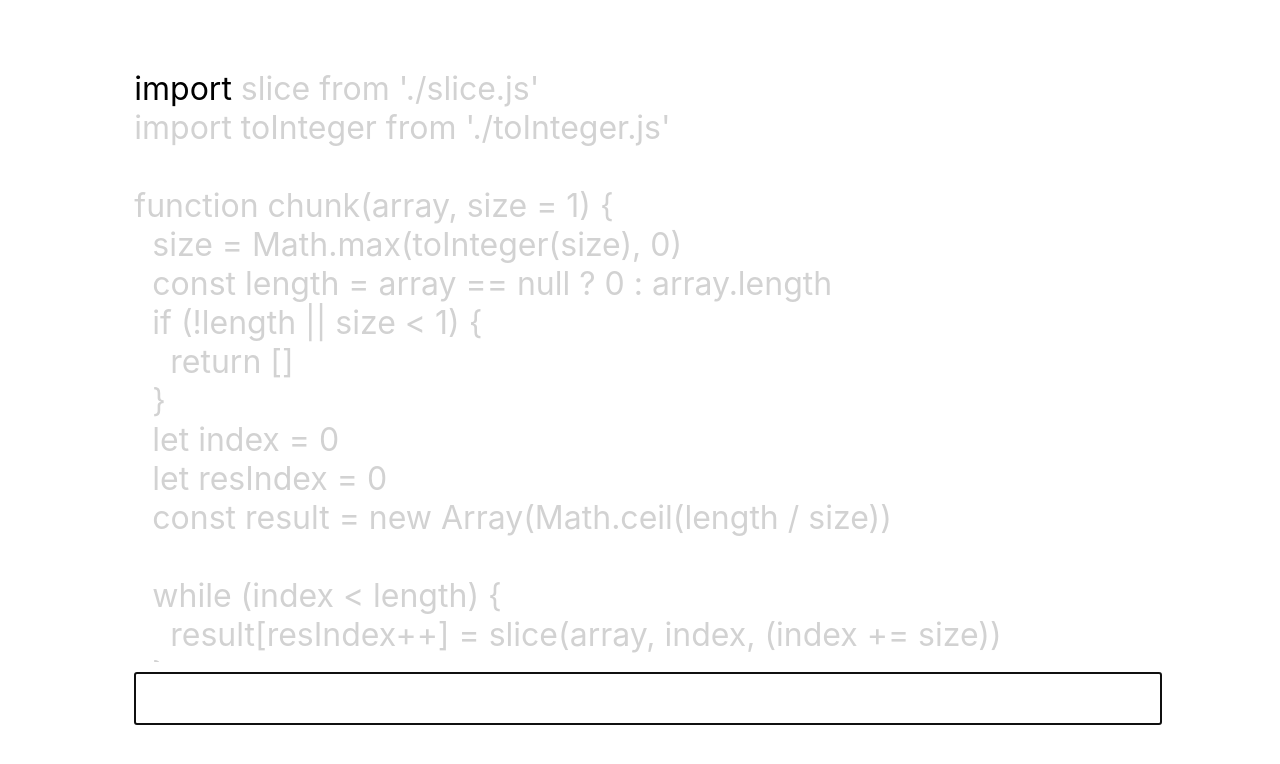
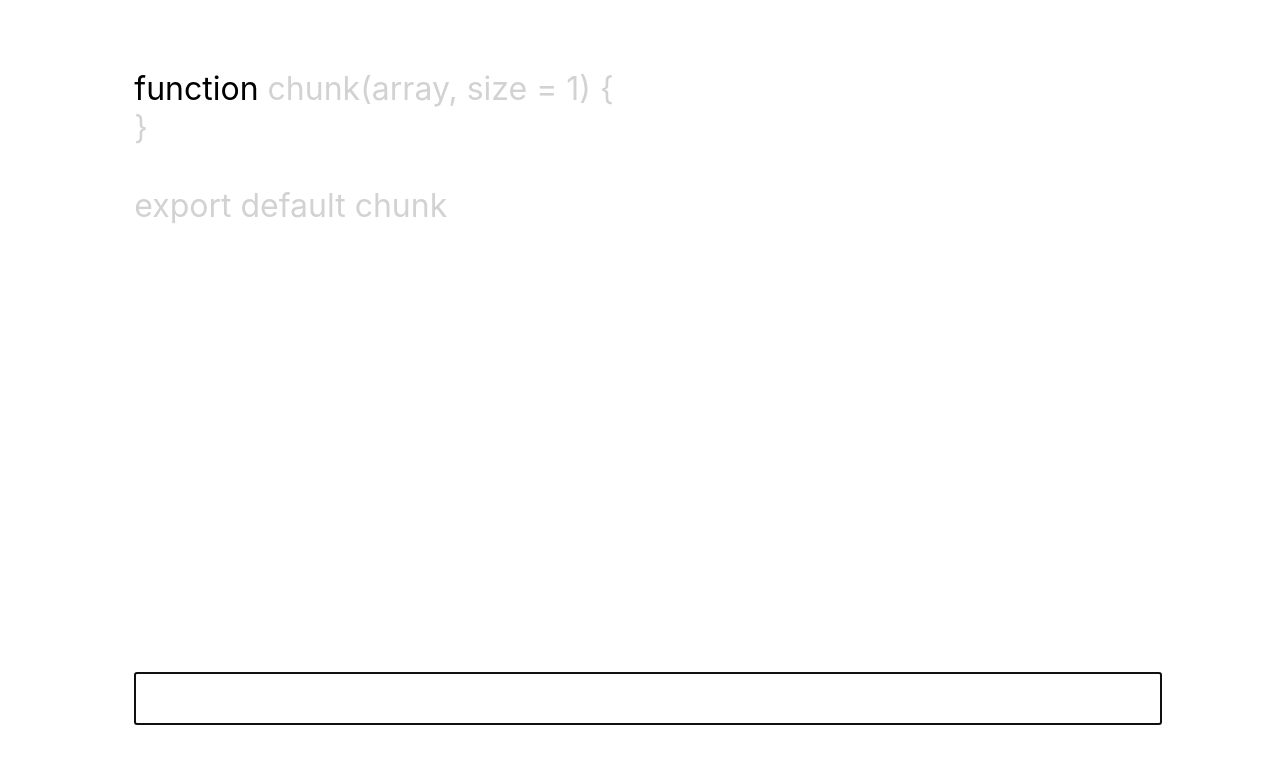
Before and after one commit to mpetrikov/typingofcode, a React (Create React App) app: page / in a window 1280 px wide. Shown: the top 764 px of the page. Built offline with nearby package versions, Linux system fonts and the light colour scheme.

Commit message:
error check finish typing, finish action - hide input

```diff
--- a/src/App.tsx
+++ b/src/App.tsx
@@ -10,8 +10,9 @@ function App() {
   const [text, setText] = useState("");
   const [isTypingCorrect, setIsTypingCorrect] = useState(true);
 
-  const { code, currentBlockPosition, goToNextWordOrFinish } = useGetCode();
-  const { isFinishTyping, checkTypingCorrectness } = useTypingChecker();
+  const { code, currentBlockPosition, goToNextWordOrFinish, isFinishedTyping } =
+    useGetCode();
+  const { checkTypingCorrectness } = useTypingChecker();
 
   useEffect(() => {
     if (
@@ -29,11 +30,12 @@ function App() {
       const currentOriginalText =
         code[currentBlockPosition.row][currentBlockPosition.position];
 
-      if (!isFinishTyping(inputText)) {
       setText(inputText);
-      }
 
-      if (inputText.slice(0, inputText.length - 1) === currentOriginalText) {
+      if (
+        inputText[inputText.length - 1] === " " &&
+        inputText.trimEnd() === currentOriginalText
+      ) {
         setText("");
         goToNextWordOrFinish();
         setIsTypingCorrect(true);
@@ -61,13 +63,16 @@ function App() {
         styles={styles.codeText}
         code={code}
         currentBlockPosition={currentBlockPosition}
+        isFinishedTyping={isFinishedTyping}
       ></CodeViewer>
+      {!isFinishedTyping && (
         <TypingArea
           styles={styles.typingArea}
           text={text}
           setText={setNewText}
           isTypingCorrect={isTypingCorrect}
         ></TypingArea>
+      )}
     </div>
   );
 }
--- a/src/components/code-viewer/CodeViewer.tsx
+++ b/src/components/code-viewer/CodeViewer.tsx
@@ -21,9 +21,11 @@ export const CodeViewer = (props: CodeTextProps) => {
         <p className={styles.codeLine}>
           {line.map((word, linePosition) => (
             <span
-              className={cn(
-                isCurrentWord(rowIndex, linePosition) && styles.activeWord
-              )}
+              className={cn({
+                [styles.activeWord]:
+                  isCurrentWord(rowIndex, linePosition) &&
+                  !props.isFinishedTyping,
+              })}
             >
               {word}&nbsp;
             </span>
--- a/src/domain/source-code-getter/index.ts
+++ b/src/domain/source-code-getter/index.ts
@@ -6,6 +6,7 @@ export const useGetCode = () => {
     const [row, setRow] = useState(0);
     const [position, setPosition] = useState(0);
     const [code, setCode] = useState<string[][]>([]);
+    const [isFinishedTyping, setIsFinishedTyping] = useState(false);
 
     useEffect(() => {
         let splittedDataByLines = mockData.code.split('\n');
@@ -43,8 +44,7 @@ export const useGetCode = () => {
             setRow(newRow);
             setPosition(newPosition);
         } else {
-            alert('finished!!');
-            // TODO: show finished status
+            setIsFinishedTyping(true);
         }
     }, [row, position, setRow, setPosition, code]);
 
@@ -55,6 +55,7 @@ export const useGetCode = () => {
             row,
             position
         },
-        goToNextWordOrFinish
+        goToNextWordOrFinish,
+        isFinishedTyping
     }
 }
--- a/src/domain/source-code-getter/mock.ts
+++ b/src/domain/source-code-getter/mock.ts
@@ -20,7 +20,13 @@ function chunk(array, size = 1) {
 export default chunk
 `;
 
+const codeSmall = `function chunk(array, size = 1) {
+}
+
+export default chunk
+`;
+
 export const mockData = {
-  code,
+  code: codeSmall,
   path: 'https://github.com/lodash/lodash/blob/master/chunk.js',
 };
--- a/src/domain/typing-checker/index.ts
+++ b/src/domain/typing-checker/index.ts
@@ -3,12 +3,6 @@ import { useState, useEffect, useCallback } from 'react';
 import { CheckTypingCorrectness } from 'types';
 
 export const useTypingChecker = () => {
-    const isFinishTyping = (currentInputText: string) => {
-        return currentInputText[currentInputText.length - 1] === " ";
-
-        //TODO: check Enter
-    }
-
     const checkTypingCorrectness = (originalText: string, inputText: string): CheckTypingCorrectness => {
         if (originalText === inputText) {
             return {
@@ -33,7 +27,6 @@ export const useTypingChecker = () => {
     }
 
     return {
-        isFinishTyping,
         checkTypingCorrectness
     }
 }
--- a/src/types.ts
+++ b/src/types.ts
@@ -6,7 +6,8 @@ export interface CodeTextProps {
     currentBlockPosition: {
         row: number;
         position: number;
-    }
+    },
+    isFinishedTyping: boolean;
 };
 
 export interface CheckTypingCorrectness {
```
Lines whose indentation alone changed are shown as unchanged.
